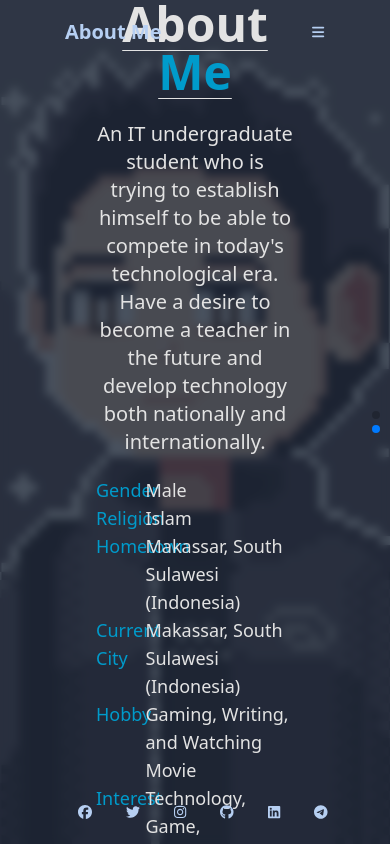
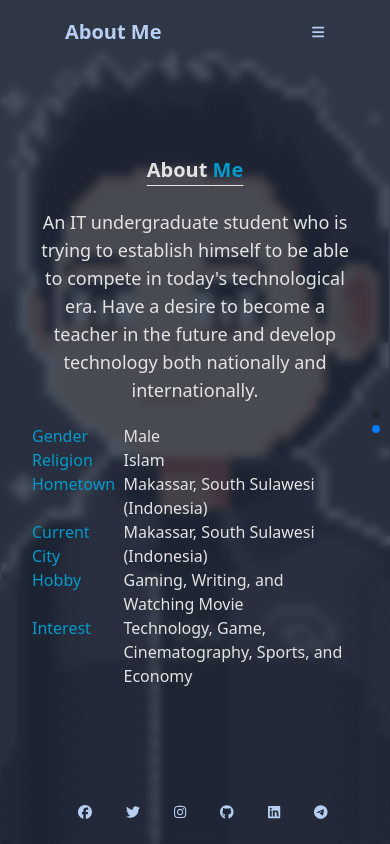
Before and after one commit to thatismunn/thatismunn.github.io, a React (Create React App) app: page / in a window 390 px wide. Both pictures are taken after a click on the element 376 px from the left and 429 px from the top of the page. Built offline with nearby package versions, Linux system fonts and the light colour scheme.

Commit message:
fix(porto/aboutme): responsive

```diff
--- a/src/Porto/components/AboutMe.tsx
+++ b/src/Porto/components/AboutMe.tsx
@@ -49,17 +49,17 @@ function AboutMe({active}: {active: boolean}) {
       {/* Mobile */}
       <div className='lg:hidden h-screen bg-cover bg-center animate__animated animate__fadeIn animate__faster' style={{backgroundImage: `url(${FullPict})`}}>
         <div className="bg-base-100/80 backdrop-blur-sm h-full flex">
-          <div className="my-auto mx-24 text-primary">
-            <p className='text-5xl font-bold pb-3 underline decoration-1 underline-offset-[0.5rem] text-center animate__animated animate__fadeInDown animate__faster'>
+          <div className="my-auto mx-8 text-primary">
+            <p className='text-xl font-bold pb-3 underline decoration-1 underline-offset-[0.5rem] text-center animate__animated animate__fadeInDown animate__faster'>
               About <span className="text-secondary">Me</span>
             </p>
-            <p className="py-3 text-xl text-center animate__animated animate__fadeInRight animate__faster">
+            <p className="py-3 text-lg text-center animate__animated animate__fadeInRight animate__faster">
               An IT undergraduate student who is trying to establish himself to be able to compete in today's technological era. Have a desire to become a teacher in the future and develop technology both nationally and internationally.
             </p>
-            <div className="pt-2 text-lg animate__animated animate__fadeInUp animate__faster">
+            <div className="pt-2 animate__animated animate__fadeInUp animate__faster">
               {
                 data.map((v, i) => (
-                  <div className="grid grid-cols-4" key={i}>
+                  <div className="grid grid-cols-4 gap-10" key={i}>
                     <div className="col-span-1">
                       <span className="text-secondary">{v[0]}</span>
                     </div>
```
